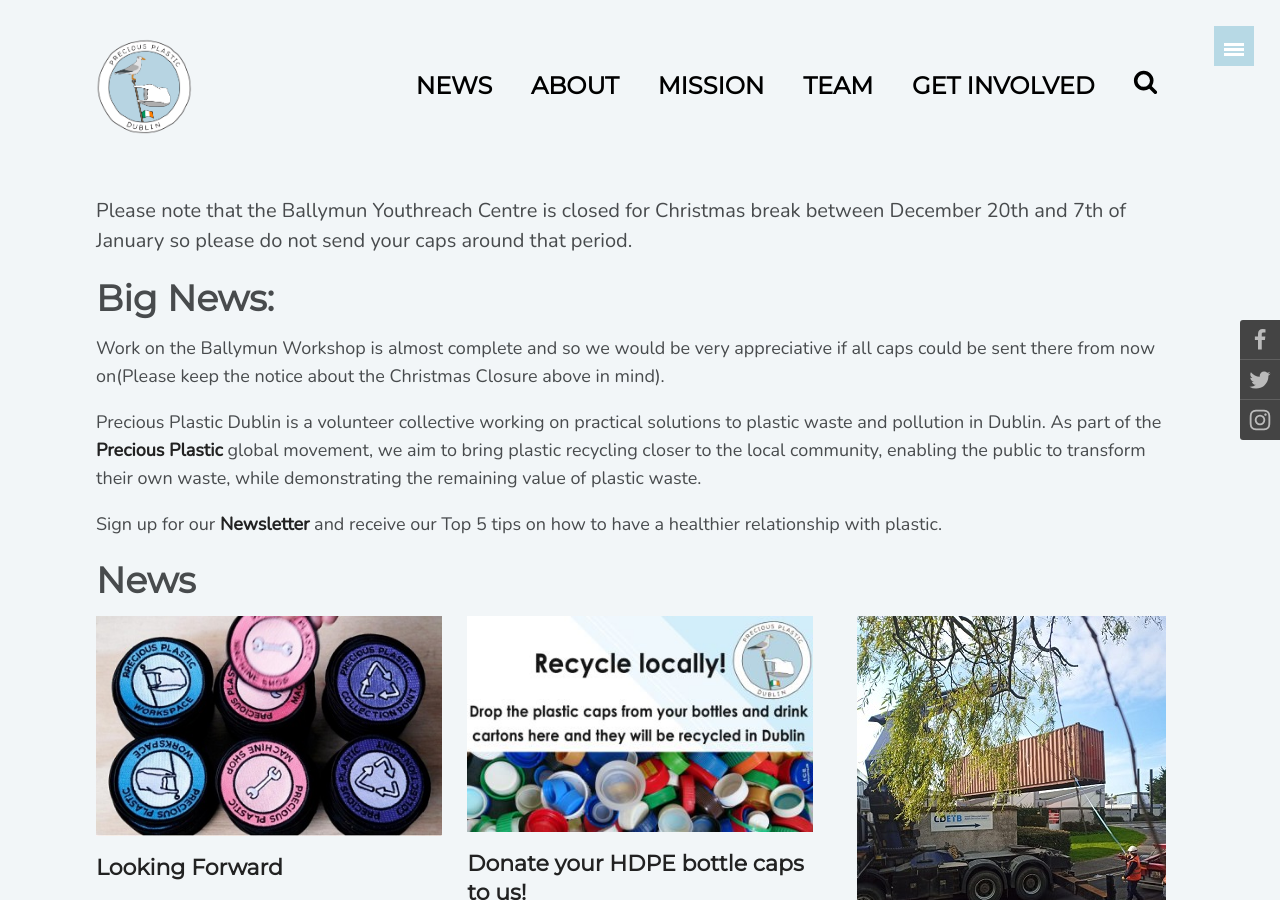
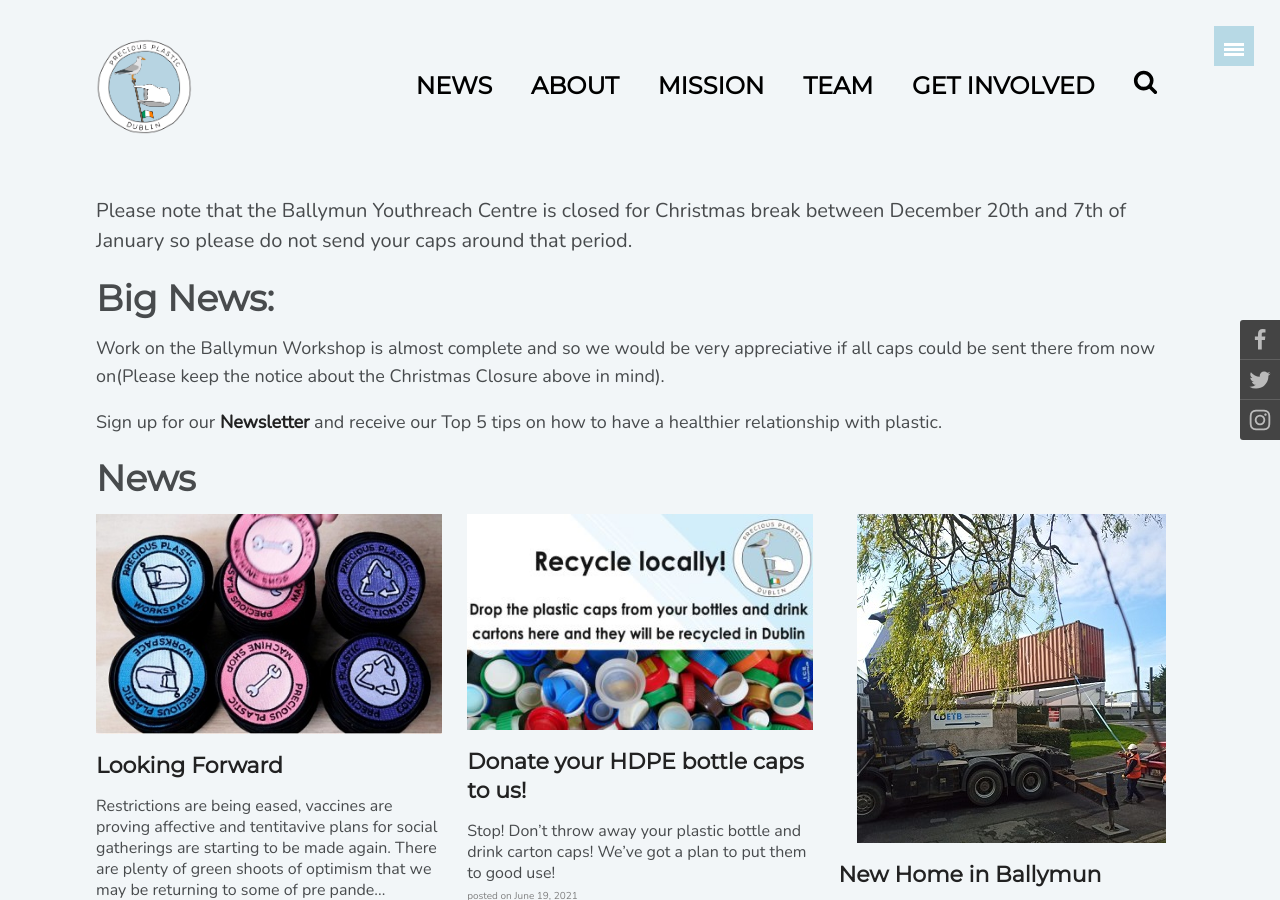
Before and after one commit to preciousplasticdublin/preciousplasticdublin.github.io, a Jekyll site: the page built from index.md, in a window 1280 px wide and 900 px high. Built offline with Jekyll 4.4.1, drawn with Linux system fonts in a browser that asks for light colours; comment, search, counter and statistics services are not loaded.

Commit message:
Update index.md
Xmas fix 2

```diff
--- a/index.md
+++ b/index.md
@@ -7,7 +7,7 @@
 # Big News:
 Work on the Ballymun Workshop is almost complete and so we would be very appreciative if all caps could be sent there from now on(Please keep the notice about the Christmas Closure above in mind).
 
-Precious Plastic Dublin is a volunteer collective working on practical solutions to plastic waste and pollution in Dublin. As part of the [Precious Plastic](https://preciousplastic.com) global movement, we aim to bring plastic recycling closer to the local community, enabling the public to transform their own waste, while demonstrating the remaining value of plastic waste.
+<!-- Precious Plastic Dublin is a volunteer collective working on practical solutions to plastic waste and pollution in Dublin. As part of the [Precious Plastic](https://preciousplastic.com) global movement, we aim to bring plastic recycling closer to the local community, enabling the public to transform their own waste, while demonstrating the remaining value of plastic waste. -->
 
 
 
```
